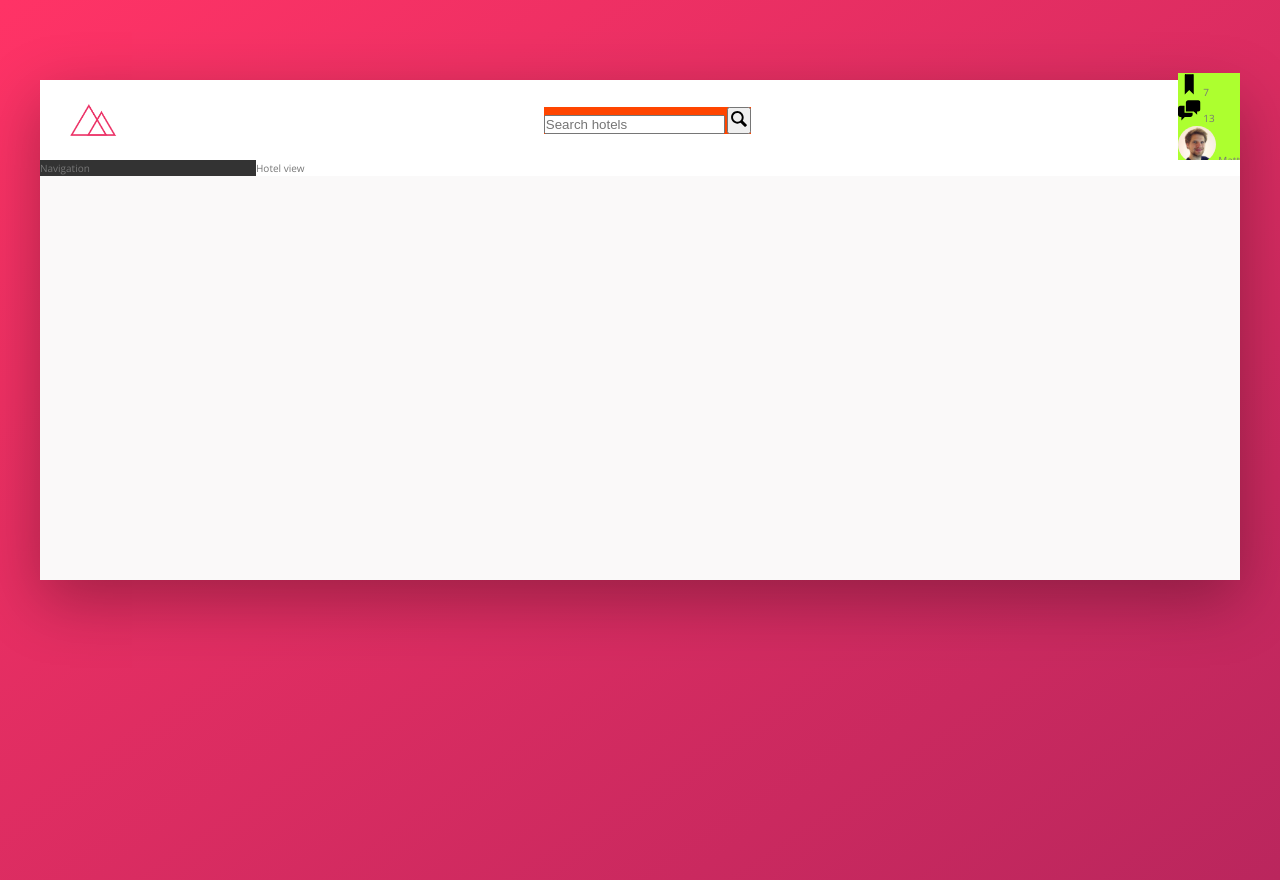
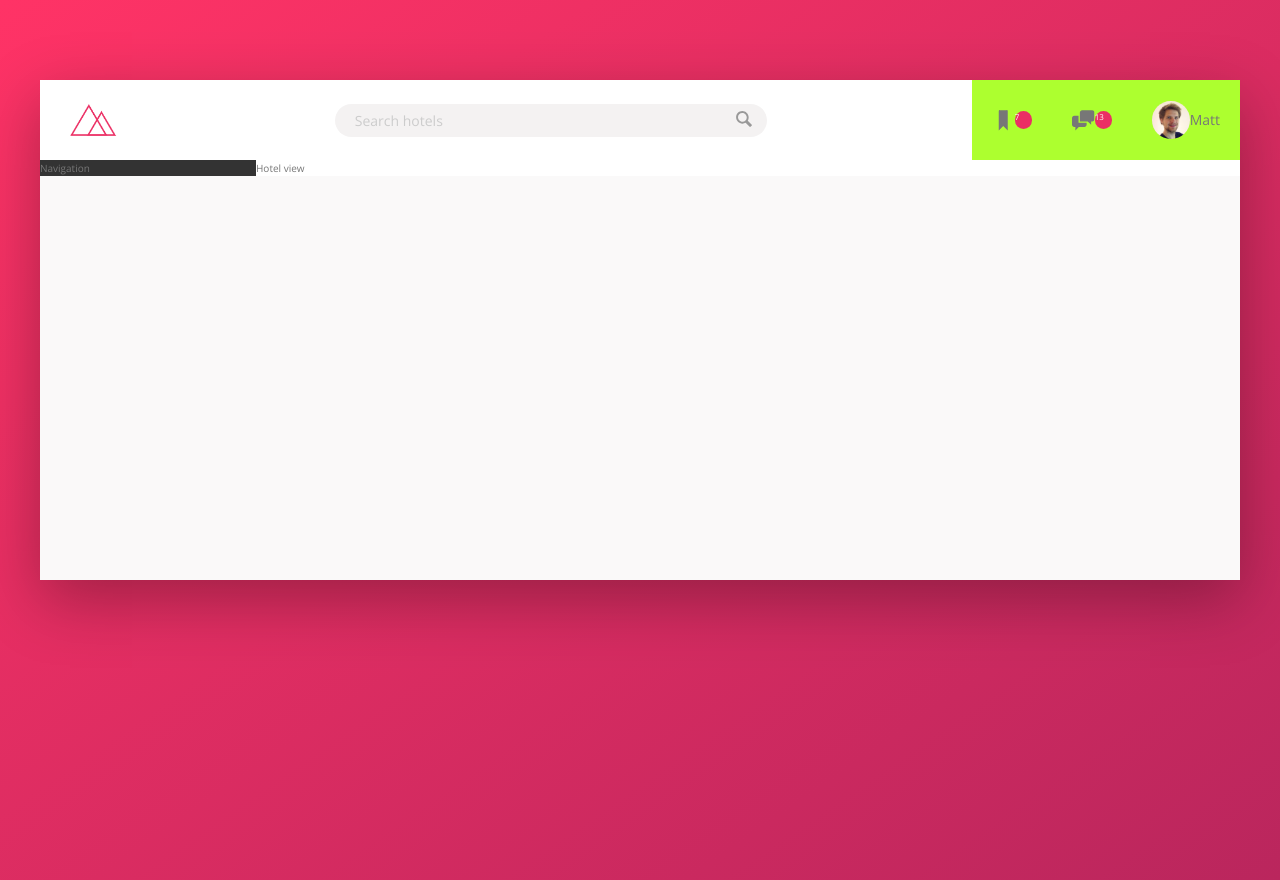
Before and after one commit to MattBerden/Flexbox-project, a website: page index.html in a window 1280 px wide. Drawn offline with nearby package versions, Linux system fonts and the light colour scheme.

Commit message:
styled header navbar partly

```diff
--- a/index.html
+++ b/index.html
@@ -31,13 +31,13 @@
           </button>
         </form>
         <nav class="user-nav">
-          <div class="user-nav_icon-box">
+          <div class="user-nav__icon-box">
             <svg class="user-nav__icon">
               <use xlink:href="img/sprite.svg#icon-bookmark"></use>
             </svg>
             <span class="user-nav__notification">7</span>
           </div>
-          <div class="user-nav_icon-box">
+          <div class="user-nav__icon-box">
             <svg class="user-nav__icon">
               <use xlink:href="img/sprite.svg#icon-chat "></use>
             </svg>
--- a/sass/_components.scss
+++ b/sass/_components.scss
@@ -9,16 +9,56 @@
 // SEARCH
 
 .search {
-  background-color: orangered;
+  flex: 0 0 40%;
+
+  display: flex;
+  align-items: center; // center elements along the cross axis
+  justify-content: center; //center elements along the main axis
+
   &__input {
+    font-family: inherit;
+    font-size: inherit;
+    color: inherit;
+    background-color: var(--color-grey-light-2);
+    border: none;
+    padding: 0.7rem 2rem;
+    border-radius: 100px;
+    width: 90%;
+    transition: all 0.2s;
+    margin-right: -3.25rem;
+
+    &:focus {
+      outline: none;
+      width: 100%;
+      background-color: var(--color-grey-light-3);
+    }
+
+    &::-webkit-input-placeholder {
+      font-weight: 100;
+      color: var(--color-grey-light-4);
+    }
+  }
+  &__input:focus + &__button {
+    background-color: var(--color-grey-light-3);
   }
 
   &__button {
+    border: none;
+    background-color: var(--color-grey-light-2);
+
+    &:focus {
+      outline: none;
+    }
+
+    &:active {
+      transform: translateY(2px);
+    }
   }
 
   &__icon {
     height: 2rem;
     width: 2rem;
+    fill: var(--color-grey-dark-3);
   }
 }
 
@@ -26,15 +66,39 @@
 // USER NAVIGATION
 
 .user-nav {
+  align-self: stretch;
+  display: flex;
+  align-items: center;
+
+  //only select direct children
+  & > * {
+    padding: 0 2rem;
+    cursor: pointer;
+    height: 100%;
+    display: flex;
+    align-items: center;
+  }
+  & > *:hover {
+    background-color: var(--color-grey-light-2);
+  }
   background-color: greenyellow;
   &__icon-box {
+    display: flex;
+    align-items: center;
   }
   &__icon {
     height: 2.25rem;
     width: 2.25rem;
+    fill: var(--color-grey-dark-2);
   }
 
   &__notification {
+    font-size: 0.8rem;
+    height: 1.75rem;
+    width: 1.75rem;
+    border-radius: 50%;
+    background-color: var(--color-primary);
+    color: #fff;
   }
   &__user {
   }
--- a/sass/_layout.scss
+++ b/sass/_layout.scss
@@ -7,6 +7,7 @@
 }
 
 .header {
+  font-size: 1.4rem;
   height: 8rem;
   background-color: #fff;
   border-bottom: var(--color-grey-light-2);
```
Also changed, not shown: css/style.css.
